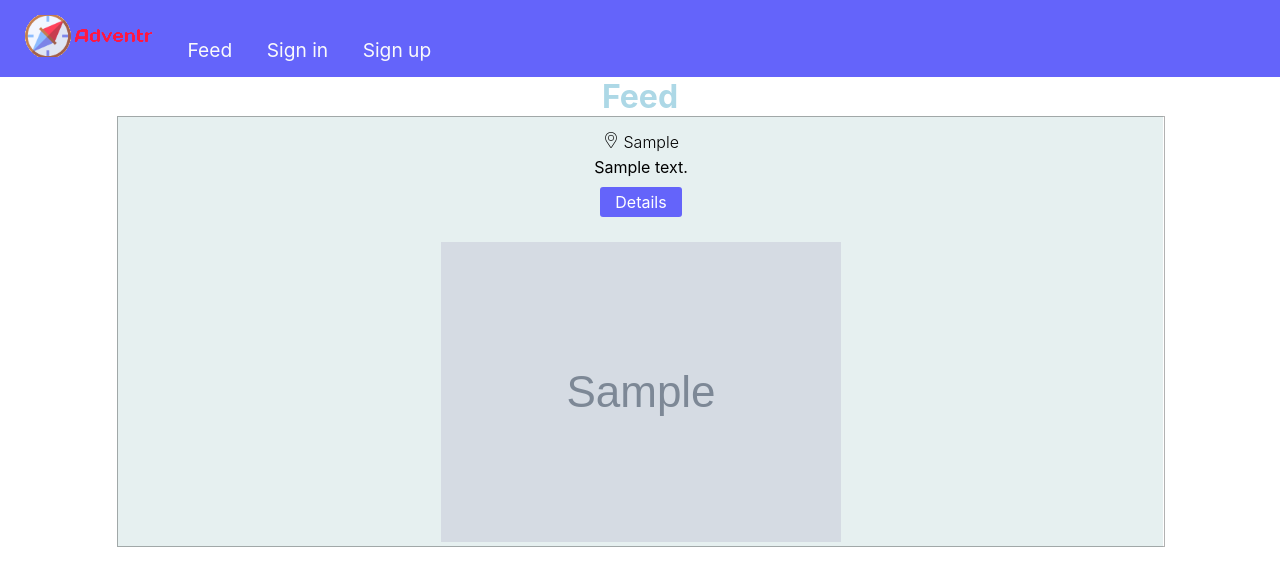
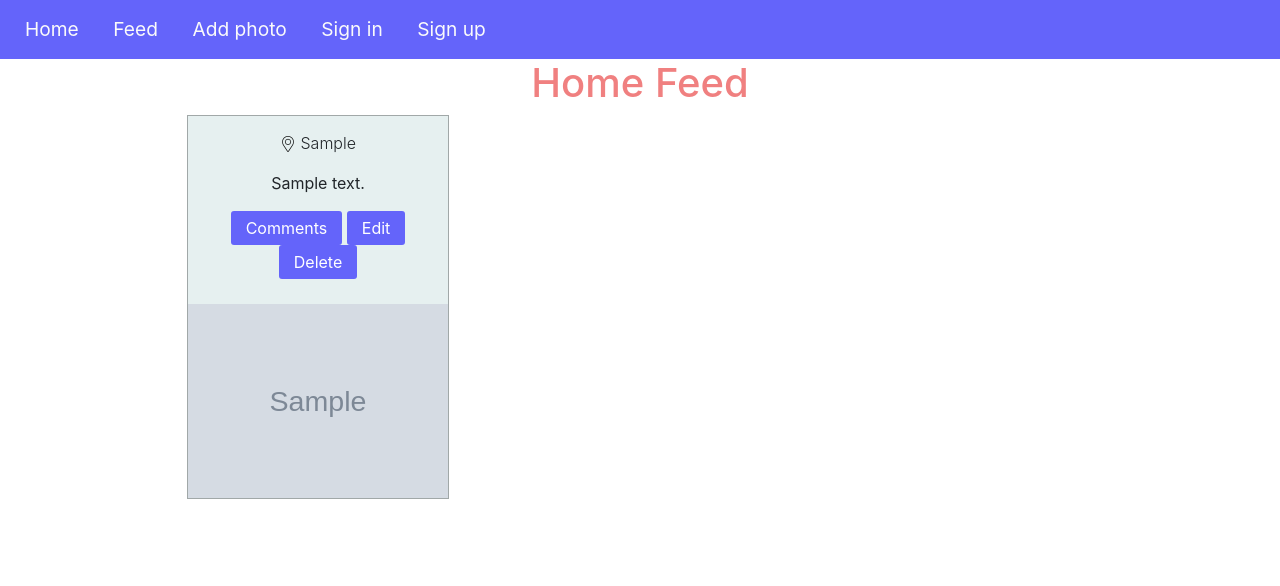
Before and after one commit to memo2k/Python_Web_Framework_ExamProject_Adventr, a Django app: page /feed/ in a window 1280 px wide. Shown: the top 586 px of the page. Run offline with Django 3.2, Linux system fonts and the light colour scheme; tables that the repository leaves empty hold one stand-in row (values such as "Sample post"); grey boxes marked "Sample" are stand-in pictures.

Commit message:
Few changes

```diff
--- a/adventr/settings.py
+++ b/adventr/settings.py
@@ -35,6 +35,7 @@ INSTALLED_APPS = [
     'django.contrib.sessions',
     'django.contrib.messages',
     'django.contrib.staticfiles',
+    'crispy_forms',
     'app',
     'posts',
 ]
@@ -145,6 +146,8 @@ USE_TZ = True
 # Static files (CSS, JavaScript, Images)
 # https://docs.djangoproject.com/en/3.1/howto/static-files/
 
+CRISPY_TEMPLATE_PACK = 'bootstrap3'
+
 STATIC_URL = '/static/'
 
 STATIC_ROOT = ''
--- a/posts/admin.py
+++ b/posts/admin.py
@@ -1,6 +1,6 @@
 from django.contrib import admin
 
-from posts.models import Post, Like
+from posts.models import Post, Like, Comment
 
 
 class LikeInline(admin.TabularInline):
@@ -17,3 +17,4 @@ class PostAdmin(admin.ModelAdmin):
 
 admin.site.register(Post, PostAdmin)
 admin.site.register(Like)
+admin.site.register(Comment)
--- a/posts/models.py
+++ b/posts/models.py
@@ -3,7 +3,7 @@ from django.db import models
 
 class Post(models.Model):
     location = models.CharField(max_length=20, blank=False)
-    description = models.TextField()
+    description = models.TextField(blank=True)
     image_url = models.URLField()
 
     def __str__(self):
@@ -12,3 +12,8 @@ class Post(models.Model):
 
 class Like(models.Model):
     post = models.ForeignKey(Post, on_delete=models.CASCADE)
+
+
+class Comment(models.Model):
+    post = models.ForeignKey(Post, on_delete=models.CASCADE)
+    comment = models.TextField(blank=False)
--- a/posts/urls.py
+++ b/posts/urls.py
@@ -1,9 +1,12 @@
 from django.urls import path
 
-from posts.views import feed, post_details, post_likes
+from posts.views import feed, post_likes, post_comments, post_delete, post_edit, add_photo
 
 urlpatterns = [
     path('', feed, name='feed'),
-    path('details/<int:pk>/', post_details, name='post details'),
     path('likes/<int:pk>/', post_likes, name='post like'),
+    path('comments/<int:pk>/', post_comments, name='post comments'),
+    path('edit/<int:pk>/', post_edit, name='post edit'),
+    path('delete/<int:pk>/', post_delete, name='post delete'),
+    path('add/', add_photo, name='add photo'),
 ]
--- a/posts/views.py
+++ b/posts/views.py
@@ -1,6 +1,9 @@
 from django.shortcuts import render, redirect
 
-from posts.models import Post, Like
+from posts.forms.comment_form import CommentForm
+from posts.forms.photo_add_form import AddForm
+from posts.forms.post_edit_form import EditForm
+from posts.models import Post, Like, Comment
 
 
 def feed(request):
@@ -11,17 +14,97 @@ def feed(request):
     return render(request, 'posts/feed.html', context)
 
 
-def post_details(request, pk):
-    context = {
-        'post': Post.objects.get(pk=pk),
-    }
-
-    return render(request, 'posts/post_details.html', context)
-
-
 def post_likes(request, pk):
     post = Post.objects.get(pk=pk)
     like = Like()
     like.post = post
     like.save()
-    return redirect('post details', pk)
+    return redirect('post comments', pk)
+
+
+def post_comments(request, pk):
+    post = Post.objects.get(pk=pk)
+    if request.method == "GET":
+        context = {
+            'post': post,
+            'form': CommentForm(),
+        }
+
+        return render(request, 'posts/comment-page.html', context)
+    else:
+        form = CommentForm(request.POST)
+        if form.is_valid():
+            comment = Comment(comment=form.cleaned_data['comment'])
+            comment.post = post
+            comment.save()
+            return redirect('post comments', pk)
+
+        context = {
+            'post': post,
+            'form': form,
+        }
+
+        return render(request, 'posts/comment-page.html', context)
+
+
+def add_photo(request):
+    post = Post()
+    if request.method == 'GET':
+        form = AddForm()
+
+        context = {
+            'form': form,
+        }
+
+        return render(request, 'posts/add-photo.html', context)
+
+    else:
+        form = AddForm(request.POST)
+        if form.is_valid():
+            form.save()
+            return redirect('feed')
+
+        context = {
+            'form': form,
+        }
+
+        return render(request, 'posts/add-photo.html', context)
+
+
+def post_edit(request, pk):
+    post = Post.objects.get(pk=pk)
+    if request.method == 'GET':
+        form = EditForm(instance=post)
+
+        context = {
+            'form': form,
+            'post': post,
+        }
+
+        return render(request, 'posts/post-edit.html', context)
+
+    else:
+        form = EditForm(request.POST, instance=post)
+        if form.is_valid():
+            form.save()
+            return redirect('feed')
+
+        context = {
+            'form': form,
+            'post': post,
+        }
+
+        return render(request, 'posts/post-edit.html', context)
+
+
+def post_delete(request, pk):
+    post = Post.objects.get(pk=pk)
+    if request.method == "GET":
+        context = {
+            'post': post
+        }
+
+        return render(request, 'posts/post-delete.html', context)
+    else:
+        post.delete()
+        return redirect('feed')
--- a/static/css/clear.css
+++ b/static/css/clear.css
@@ -26,5 +26,5 @@ ul li, ol li {
 }
 
 h1 {
-    color: lightblue;
+    color: lightcoral;
 }
--- a/static/css/feed.css
+++ b/static/css/feed.css
@@ -1,15 +1,23 @@
+.list-horizontal {
+    display: inline-block;
+}
+
 .list-feed {
     text-align: center;
-    background-color: rgb(230, 240, 240);
 }
 
 .list-feed-h1 {
     text-align: center;
 }
 
+.list-feed-h2 {
+    text-align: left;
+}
+
 .list-feed .list-item {
-    width: 100%;
+    width: 65%;
     border: 1px solid rgba(0, 0, 0, 0.3);
+    background-color: rgb(230, 240, 240);
     margin-bottom: 50px;
 }
 
--- a/static/css/main.css
+++ b/static/css/main.css
@@ -31,8 +31,28 @@
 
 .button:hover {
     color: #fff;
-    background-color: rgb(100, 120, 250);
-    border-color: rgb(100, 120, 250);
+    background-color: lightcoral;
+    border-color: lightcoral;
+    cursor: pointer;
+}
+
+.button-danger {
+    display: inline-block;
+
+    padding: 5px 15px;
+    border-style: none;
+    border-radius: 3px;
+
+    font-size: 16px;
+    color: #fff;
+    background-color: rgb(100, 100, 250);
+    border-color: rgb(100, 100, 250);
+}
+
+.button-danger:hover {
+    color: #fff;
+    background-color: #DC143C;
+    border-color: #DC143C;
     cursor: pointer;
 }
 
--- a/templates/partials/nav.html
+++ b/templates/partials/nav.html
@@ -3,12 +3,17 @@
         <ul class="list-horizontal">
             <li class="list-item">
                 <a href="{% url 'index' %}">
-                    <img src="/static/compass1.png">
+                    Home
                 </a>
             </li>
             <li class="list-item">
                 <a href="{% url 'feed' %}">
                     Feed
+                </a>
+            </li>
+            <li class="list-item">
+                <a href="{% url 'add photo' %}">
+                    Add photo
                 </a>
             </li>
             <li class="list-item">
--- a/templates/posts/feed.html
+++ b/templates/posts/feed.html
@@ -6,17 +6,18 @@
 {% endblock %}
 
 {% block site_content %}
-    <h1 class="list-feed-h1">Feed</h1>
-    <ul class="list-feed">
+    <h1 class="list-feed-h1">Home Feed</h1>
+    <ul class="list-horizontal list-feed">
         {% for post in posts %}
             <li class="list-item">
                 <div class="post-details">
-                    <p class="post-info"> <img src="/static/pin.png" alt="image of {{ post.location }}"> {{ post.location }}</p>
+                        <p class="post-info"><img src="/static/pin.png"
+                                                  alt="image of {{ post.location }}"> {{ post.location }}</p>
                     <p class="post-description">{{ post.description }}</p>
                     <div class="post-buttons">
-                        <a class="button" href="{% url 'post details' post.id %}">
-                            Details
-                        </a>
+                        <a href="{% url 'post comments' post.pk %}" class="button btn btn-primary">Comments</a>
+                        <a href="{% url 'post edit' post.pk %}" class="button btn btn-success">Edit</a>
+                        <a href="{% url 'post delete' post.pk %}" class="button-danger btn btn-danger">Delete</a>
                     </div>
                 </div>
                 <img src="{{ post.image_url }}" alt="image of {{ post.location }}">
--- a/templates/shared/site.html
+++ b/templates/shared/site.html
@@ -4,6 +4,15 @@
 <head>
     <meta charset="UTF-8">
     <title>{% block site_title %}Adventr{% endblock %}</title>
+
+    <link href="https://cdn.jsdelivr.net/npm/bootstrap@5.0.0-beta1/dist/css/bootstrap.min.css"
+          rel="stylesheet"
+          integrity="sha384-giJF6kkoqNQ00vy+HMDP7azOuL0xtbfIcaT9wjKHr8RbDVddVHyTfAAsrekwKmP1"
+          crossorigin="anonymous">
+
+    <meta charset="utf-8">
+    <meta name="viewport" content="width=device-width, initial-scale=1">
+
     <link rel="stylesheet" href="{% static 'css/clear.css' %}">
     <link rel="stylesheet" href="{% static 'css/main.css' %}">
     {% block styles %}
@@ -15,6 +24,17 @@
     {% block site_content %}
         Adventr
     {% endblock %}
-</div>
-</body>
-</html>
+{#</div>#}
+{##}
+{#<script src="https://cdn.jsdelivr.net/npm/bootstrap@5.0.0-beta1/dist/js/bootstrap.bundle.min.js"#}
+{#        integrity="sha384-ygbV9kiqUc6oa4msXn9868pTtWMgiQaeYH7/t7LECLbyPA2x65Kgf80OJFdroafW"#}
+{#        crossorigin="anonymous"></script>#}
+{#<script src="https://cdn.jsdelivr.net/npm/@popperjs/core@2.5.4/dist/umd/popper.min.js"#}
+{#        integrity="sha384-q2kxQ16AaE6UbzuKqyBE9/u/KzioAlnx2maXQHiDX9d4/zp8Ok3f+M7DPm+Ib6IU"#}
+{#        crossorigin="anonymous"></script>#}
+{#<script src="https://cdn.jsdelivr.net/npm/bootstrap@5.0.0-beta1/dist/js/bootstrap.min.js"#}
+{#        integrity="sha384-pQQkAEnwaBkjpqZ8RU1fF1AKtTcHJwFl3pblpTlHXybJjHpMYo79HY3hIi4NKxyj"#}
+{#        crossorigin="anonymous"></script>#}
+{##}
+{#</body>#}
+{#</html>#}
```
Also changed, not shown: static/css/post-details.css (deleted, +0 -19 lines), templates/posts/post_details.html (deleted, +0 -33 lines), posts/migrations/0002_auto_20201217_0857.py (added), posts/migrations/0003_auto_20201219_1530.py (added), templates/index.html (line endings or trailing spaces).
